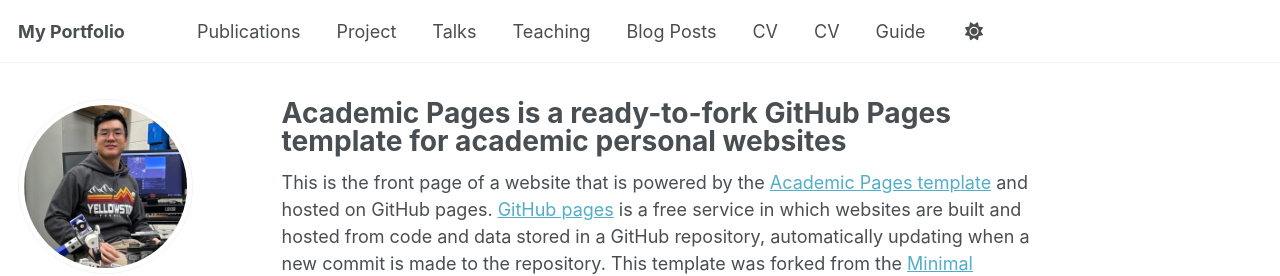
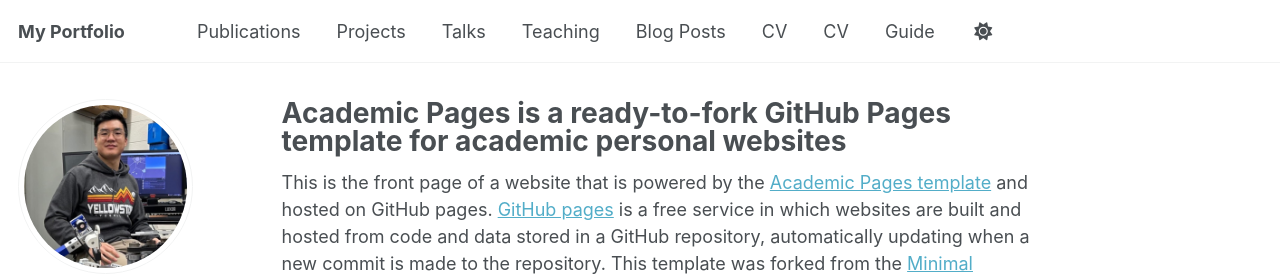
Before and after one commit to ChawinOph/chawin-ophaswongse, a Jekyll site: the page built from _pages/about.md, in a window 1280 px wide. Shown: the top 276 px of the page. Built offline with Jekyll 4.4.1, drawn with Linux system fonts in a browser that asks for light colours; some web fonts are replaced.

Commit message:
updated navigation

```diff
--- a/_data/navigation.yml
+++ b/_data/navigation.yml
@@ -11,7 +11,7 @@ main:
   - title: "Publications"
     url: /publications/
 
-  - title: "Project"
+  - title: "Projects"
     url: /portfolio/
 
   - title: "Talks"
```
